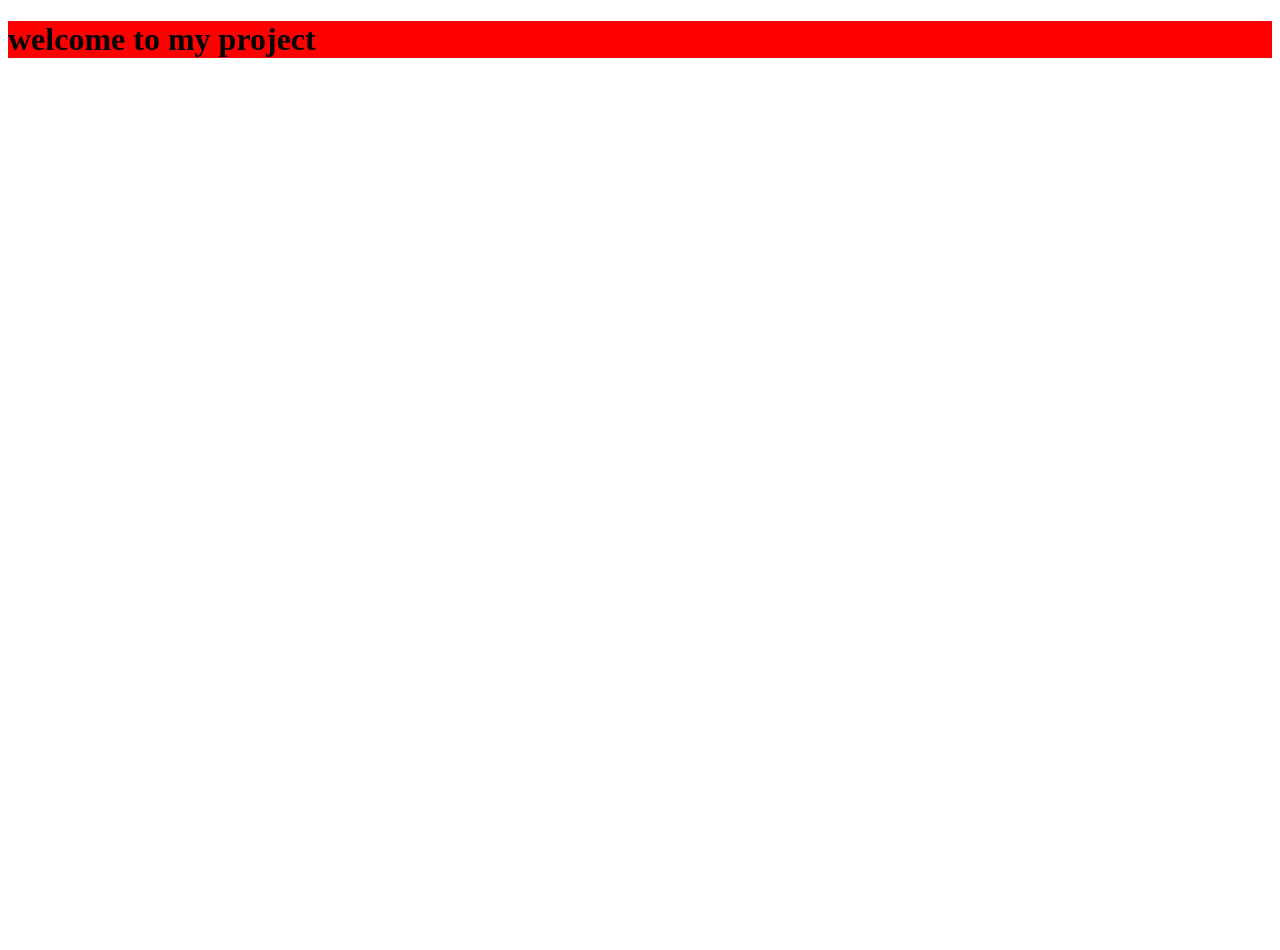
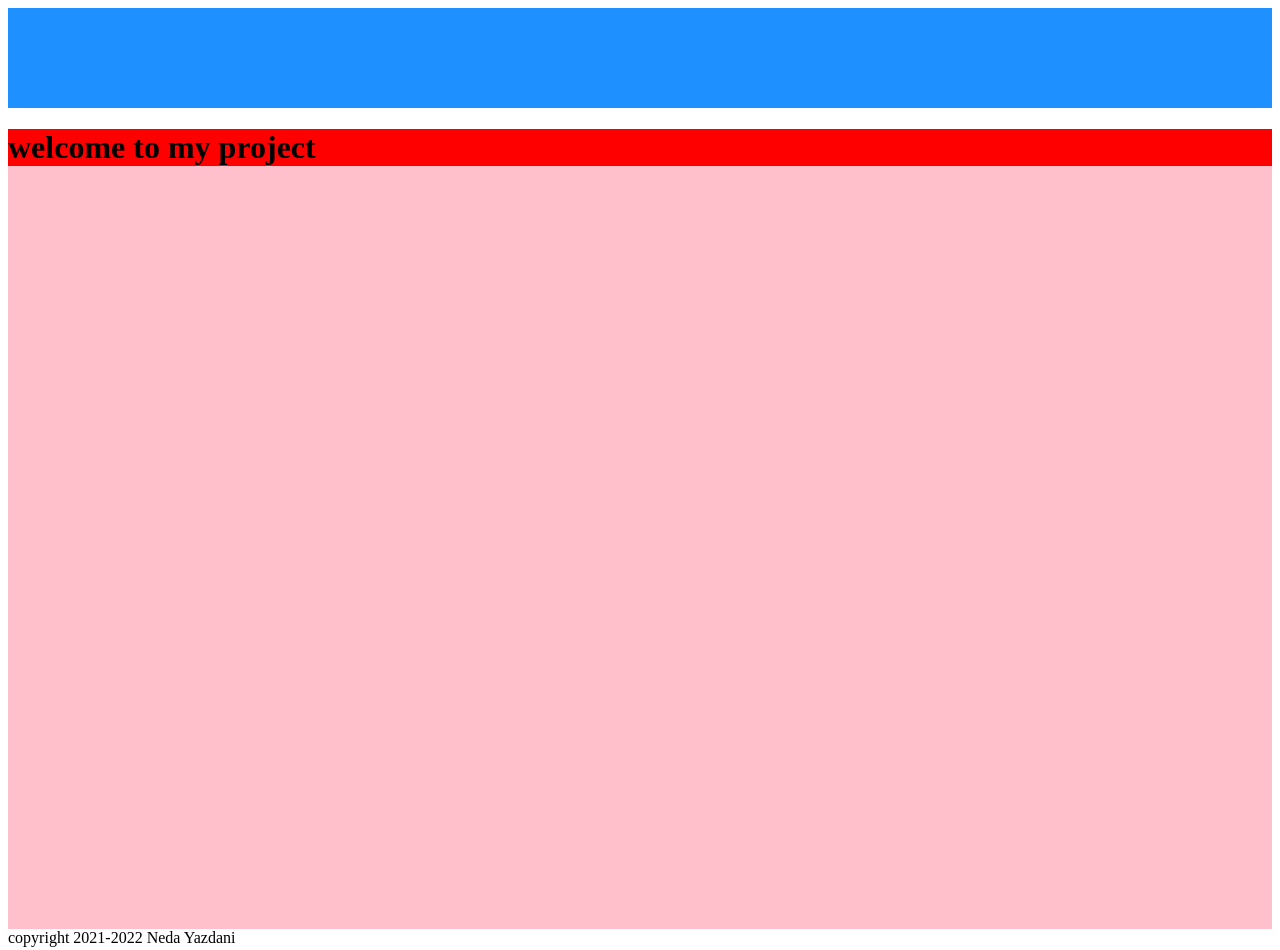
Before and after one commit to nedayazdani55/portfolio, a plain HTML site: page index.html in a window 1280 px wide. Before the commit the page ends 800 px from the top, so only its background shows below. Drawn offline with Linux system fonts and the light colour scheme.

Commit message:
create login page and update index.html file

```diff
--- a/index.html
+++ b/index.html
@@ -8,6 +8,15 @@
     <title>Document</title>
   </head>
   <body>
-    <h1>welcome to my project</h1>
+
+    <header>
+      <div class="log">
+        <img src="" alt="">
+      </div>
+    </header>
+    <main>
+      <h1>welcome to my project</h1>
+    </main>
+    <footer>copyright 2021-2022 Neda Yazdani</footer>
   </body>
 </html>
--- a/style.css
+++ b/style.css
@@ -1,3 +1,11 @@
+header{
+    height: 100px;
+    background-color: dodgerblue;
+}
+main{
+    height: 800px;
+    background-color: pink;
+}
 h1{
     background-color: red;
 }
```
Also changed, not shown: login.html (added, +17 -0 lines).
